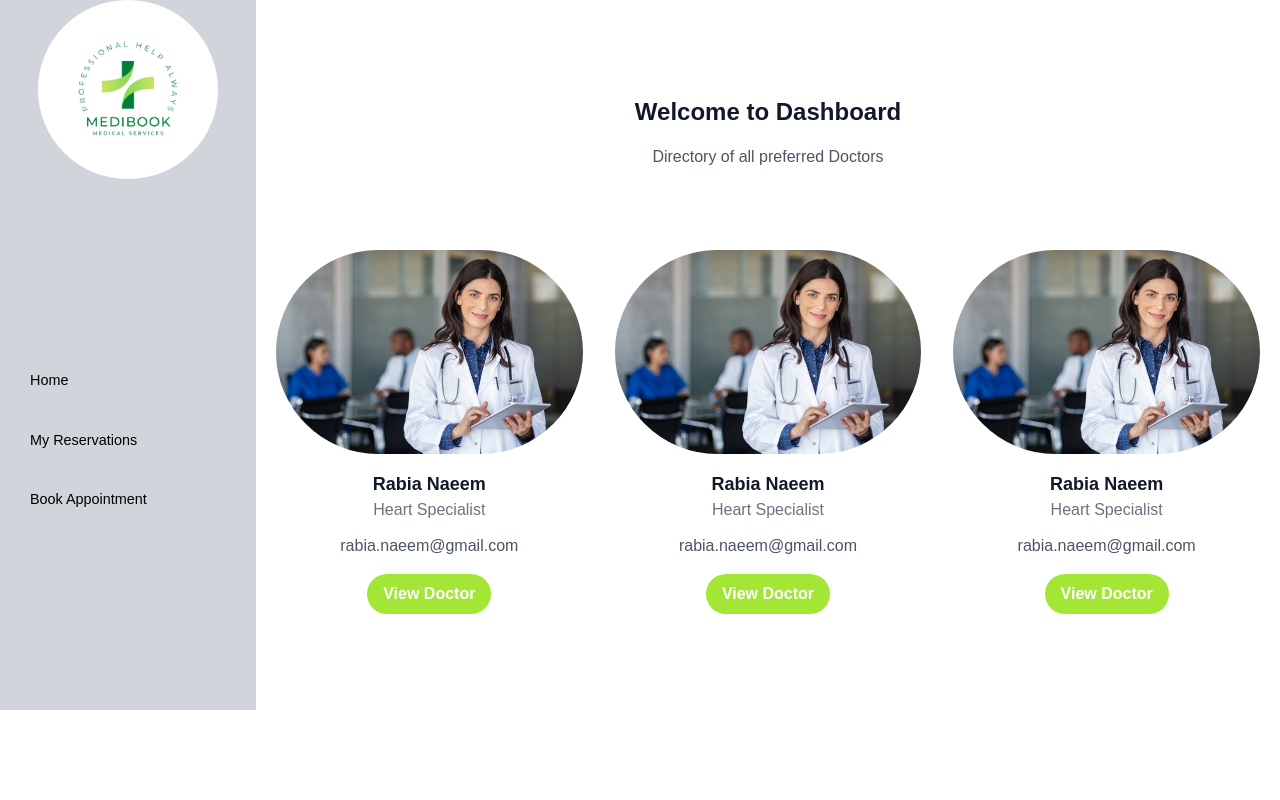
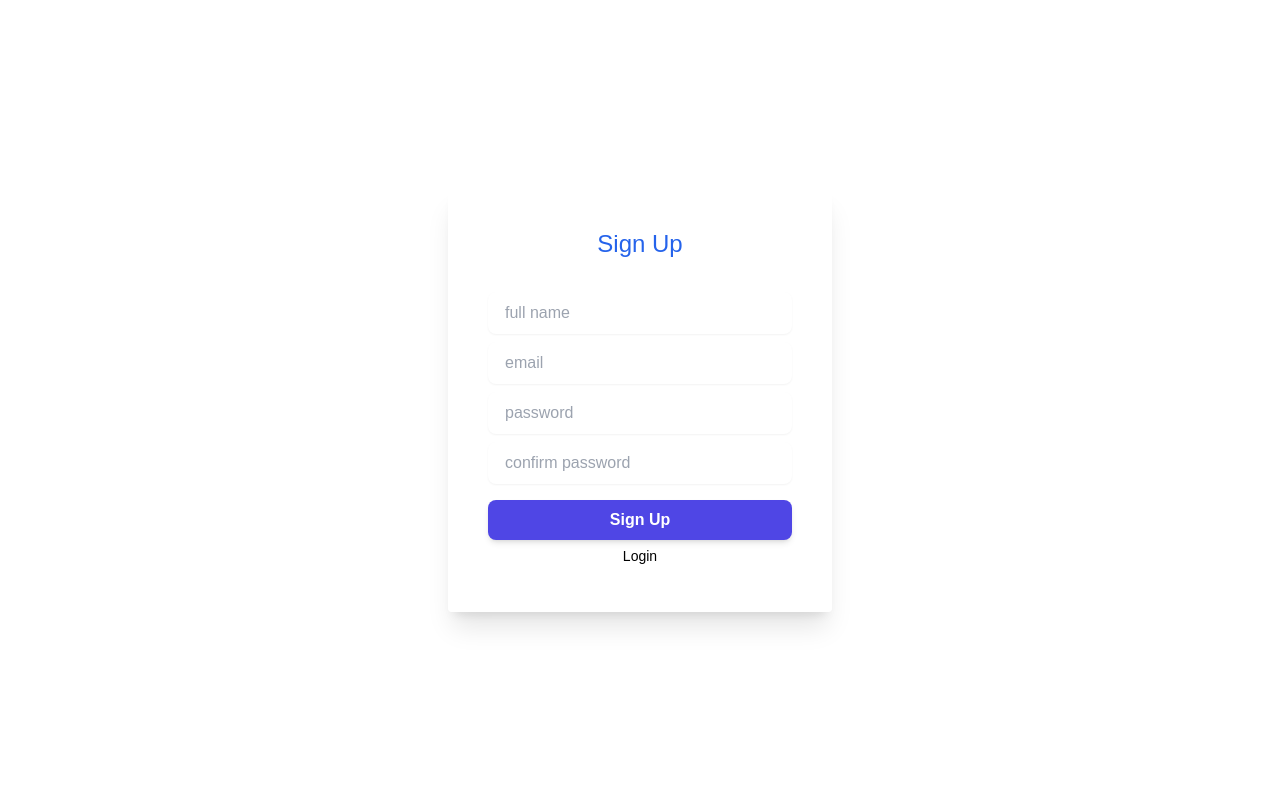
Before and after one commit to deyemiobaa/medibook-ui, a React (Create React App) app: page / in a window 1280 px wide. Shown: the top 800 px of the page. Built offline with nearby package versions, Linux system fonts and the light colour scheme.

Commit message:
Update sign up page

```diff
--- a/src/App.js
+++ b/src/App.js
@@ -3,11 +3,12 @@
 import Home from './components/Home/Home';
 import Specialization from './components/BookAppointment/BookAppointment';
 import SpecialCases from './components/MyReservations/MyReservations';
-import LoginPage from './components/Authentication/LoginPage/LoginPage';
+import SignUpPage from './components/Authentication/SignUpPage/SignUpPage';
 
 function App() {
   return (
     <>
+    <SignUpPage />
       <Routes>
         <Route path="/" exact element={<Home />} />
         <Route path="/Specialization" exact element={<Specialization />} />
--- a/src/components/Authentication/SignUpPage/SignUpPage.js
+++ b/src/components/Authentication/SignUpPage/SignUpPage.js
@@ -1,4 +1,4 @@
-import React from 'react'
+import React from 'react';
 
 export default function SignUpPage() {
   return (
@@ -12,6 +12,11 @@
               </p>
               <div className="mb-2">
                 <div className=" relative ">
+                  <input type="text" id="login-with-bg-full-name" className=" rounded-lg border-transparent flex-1 appearance-none border border-gray-300 w-full py-2 px-4 bg-white text-gray-700 placeholder-gray-400 shadow-sm text-base focus:outline-none focus:ring-2 focus:ring-purple-600 focus:border-transparent" placeholder="full name" />
+                </div>
+              </div>
+              <div className="mb-2">
+                <div className=" relative ">
                   <input type="text" id="login-with-bg-email" className=" rounded-lg border-transparent flex-1 appearance-none border border-gray-300 w-full py-2 px-4 bg-white text-gray-700 placeholder-gray-400 shadow-sm text-base focus:outline-none focus:ring-2 focus:ring-purple-600 focus:border-transparent" placeholder="email" />
                 </div>
               </div>
@@ -20,14 +25,19 @@
                   <input type="text" id="login-with-bg-password" className=" rounded-lg border-transparent flex-1 appearance-none border border-gray-300 w-full py-2 px-4 bg-white text-gray-700 placeholder-gray-400 shadow-sm text-base focus:outline-none focus:ring-2 focus:ring-purple-600 focus:border-transparent" placeholder="password" />
                 </div>
               </div>
+              <div className="mb-2">
+                <div className=" relative ">
+                  <input type="text" id="login-with-bg-password" className=" rounded-lg border-transparent flex-1 appearance-none border border-gray-300 w-full py-2 px-4 bg-white text-gray-700 placeholder-gray-400 shadow-sm text-base focus:outline-none focus:ring-2 focus:ring-purple-600 focus:border-transparent" placeholder="confirm password" />
+                </div>
+              </div>
               <div className="flex items-center justify-between mt-4">
                 <button type="submit" className="py-2 px-4  bg-indigo-600 hover:bg-indigo-700 focus:ring-indigo-500 focus:ring-offset-indigo-200 text-white w-full transition ease-in duration-200 text-center text-base font-semibold shadow-md focus:outline-none focus:ring-2 focus:ring-offset-2  rounded-lg ">
-                  Validate
+                  Sign Up
                 </button>
               </div>
               <div className="text-center">
                 <a href="vid.com" className="right-0 inline-block text-sm font-light align-baseline text-500 hover:text-gray-800">
-                  Create an account
+                  Login
                 </a>
               </div>
             </form>
@@ -35,5 +45,5 @@
         </div>
       </div>
     </div>
-  )
+  );
 }
```
